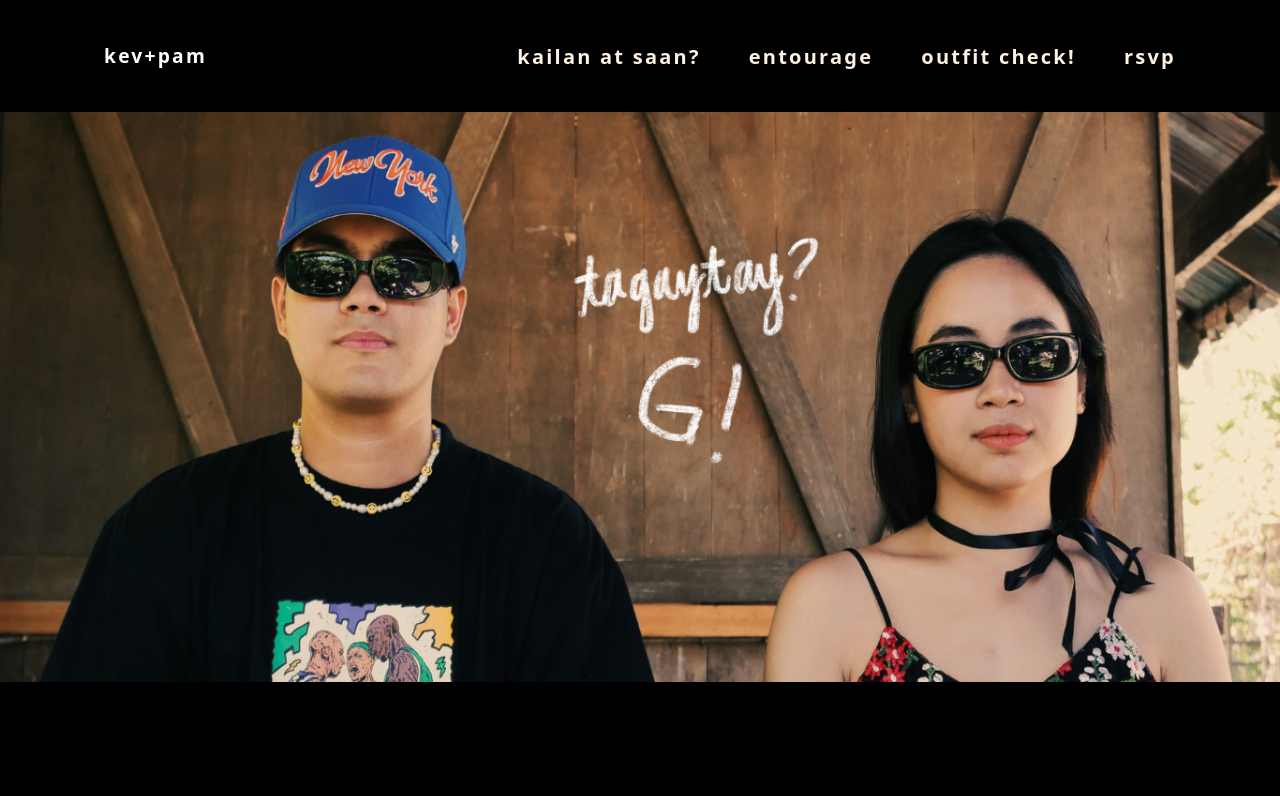
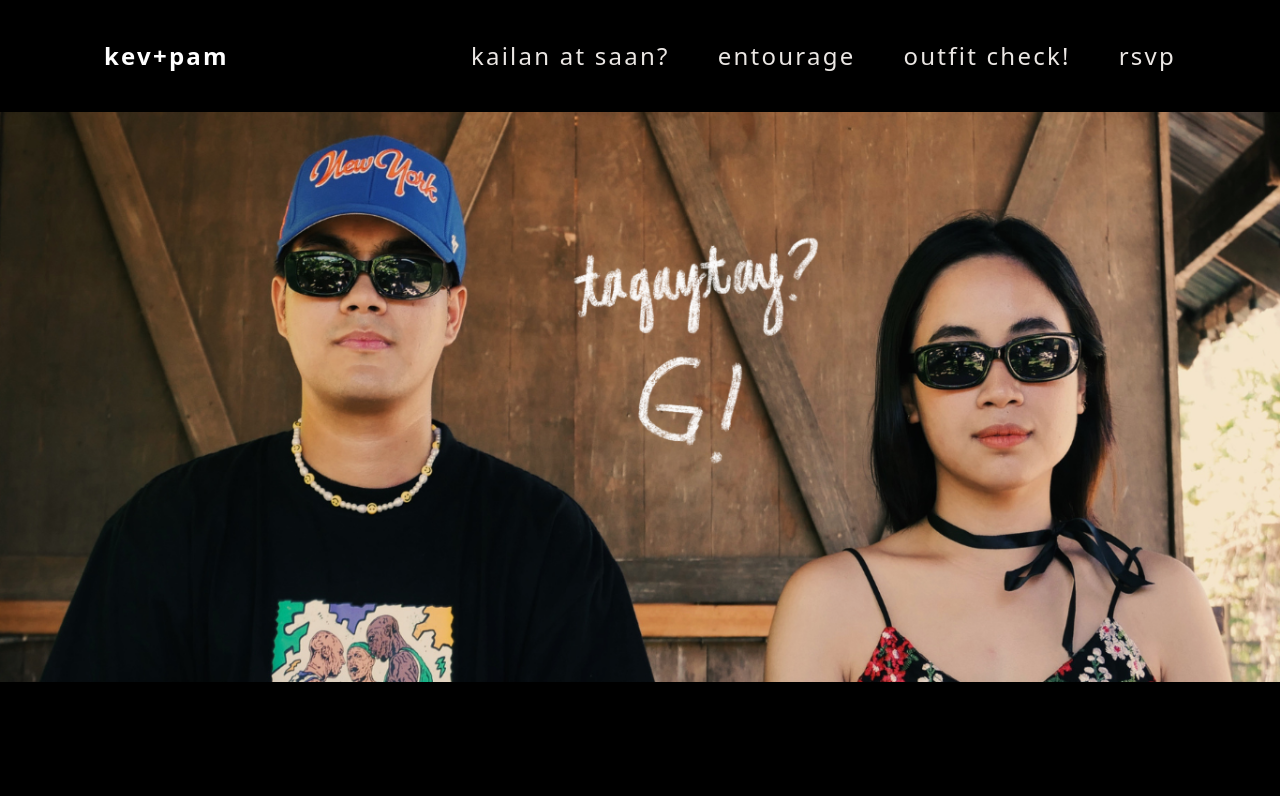
Before and after one commit to bherthchavez/kev-pam, a React (Vite) app: page / in a window 1280 px wide. Shown: the top 796 px of the page. Built offline with nearby package versions, Linux system fonts and the light colour scheme; no server answers; a web font is replaced by a local one.

Commit message:
Update Navbar.jsx

```diff
--- a/src/components/Navbar.jsx
+++ b/src/components/Navbar.jsx
@@ -12,35 +12,35 @@ const Navbar = () => {
 
     return (
         <>
-            <div className={`z-20 bg-[#000] tracking-widest font-bold text-[1.4rem]  fixed flex justify-between px-8 sm:px-24  items-center top-0 w-screen h-28 text-white`}>
-                <a href='/' className="cursor-pointer  rounded px-2">
-                    <h1 className='text-[1.2rem] '> kev+pam</h1>
+            <div className={`z-20 bg-[#000] tracking-widest text-[1.4rem]  fixed flex justify-between px-8 sm:px-24  items-center top-0 w-screen h-28 text-white`}>
+                <a href='/' className="cursor-pointer font-bold rounded px-2">
+                    <h1 className='text-[1.5rem] '> kev+pam</h1>
                 </a>
-                <ul className="hidden md:flex  rounded gap-8 ">
+                <ul className="hidden md:flex  rounded gap-8 text-sm sm:text-lg md:text-xl lg:text-2xl font-medium text-[#EBE7E4]">
                     <Link to='kailan' smooth={true} duration={500}>
                         <li className='p-2 group transition-all duration-300 ease-in-out cursor-pointer'>
-                            <span className='w-full text-sm sm:text-base md:text-lg lg:text-xl text-[#fef1e2] cursor-pointer bg-left-bottom bg-gradient-to-r from-[#fef1e2] to-[#fef1e2] bg-[length:0%_2px] bg-no-repeat group-hover:bg-[length:100%_2px] transition-all duration-500 ease-out'>
+                            <span className='w-full  cursor-pointer bg-left-bottom bg-gradient-to-r from-[#fef1e2] to-[#fef1e2] bg-[length:0%_2px] bg-no-repeat group-hover:bg-[length:100%_2px] transition-all duration-500 ease-out'>
                                 kailan at saan?
                             </span>
                         </li>
                     </Link>
                     <Link to='entourage' smooth={true} duration={500}>
                         <li className='p-2 group transition-all duration-300 ease-in-out cursor-pointer'>
-                            <span className='w-full text-sm sm:text-xl text-[#fef1e2] cursor-pointer bg-left-bottom bg-gradient-to-r from-[#fef1e2] to-[#fef1e2] bg-[length:0%_2px] bg-no-repeat group-hover:bg-[length:100%_2px] transition-all duration-500 ease-out'>
+                            <span className='w-full cursor-pointer bg-left-bottom bg-gradient-to-r from-[#fef1e2] to-[#fef1e2] bg-[length:0%_2px] bg-no-repeat group-hover:bg-[length:100%_2px] transition-all duration-500 ease-out'>
                                 entourage
                             </span>
                         </li>
                     </Link>
                     <Link to='paghahanda' smooth={true} duration={500}>
                         <li className='p-2 group transition-all duration-300 ease-in-out cursor-pointer'>
-                            <span className='w-full text-sm sm:text-xl text-[#fef1e2] cursor-pointer bg-left-bottom bg-gradient-to-r from-[#fef1e2] to-[#fef1e2] bg-[length:0%_2px] bg-no-repeat group-hover:bg-[length:100%_2px] transition-all duration-500 ease-out'>
+                            <span className='w-full cursor-pointer bg-left-bottom bg-gradient-to-r from-[#fef1e2] to-[#fef1e2] bg-[length:0%_2px] bg-no-repeat group-hover:bg-[length:100%_2px] transition-all duration-500 ease-out'>
                                 outfit check!
                             </span>
                         </li>
                     </Link>
                     <Link to='kulay' smooth={true} duration={500}>
                         <li className='p-2 group transition-all duration-300 ease-in-out cursor-pointer'>
-                            <span className='w-full text-sm sm:text-xl text-[#fef1e2] cursor-pointer bg-left-bottom bg-gradient-to-r from-[#fef1e2] to-[#fef1e2] bg-[length:0%_2px] bg-no-repeat group-hover:bg-[length:100%_2px] transition-all duration-500 ease-out'>
+                            <span className='w-full cursor-pointer bg-left-bottom bg-gradient-to-r from-[#fef1e2] to-[#fef1e2] bg-[length:0%_2px] bg-no-repeat group-hover:bg-[length:100%_2px] transition-all duration-500 ease-out'>
                                 rsvp
                             </span>
                         </li>
```
